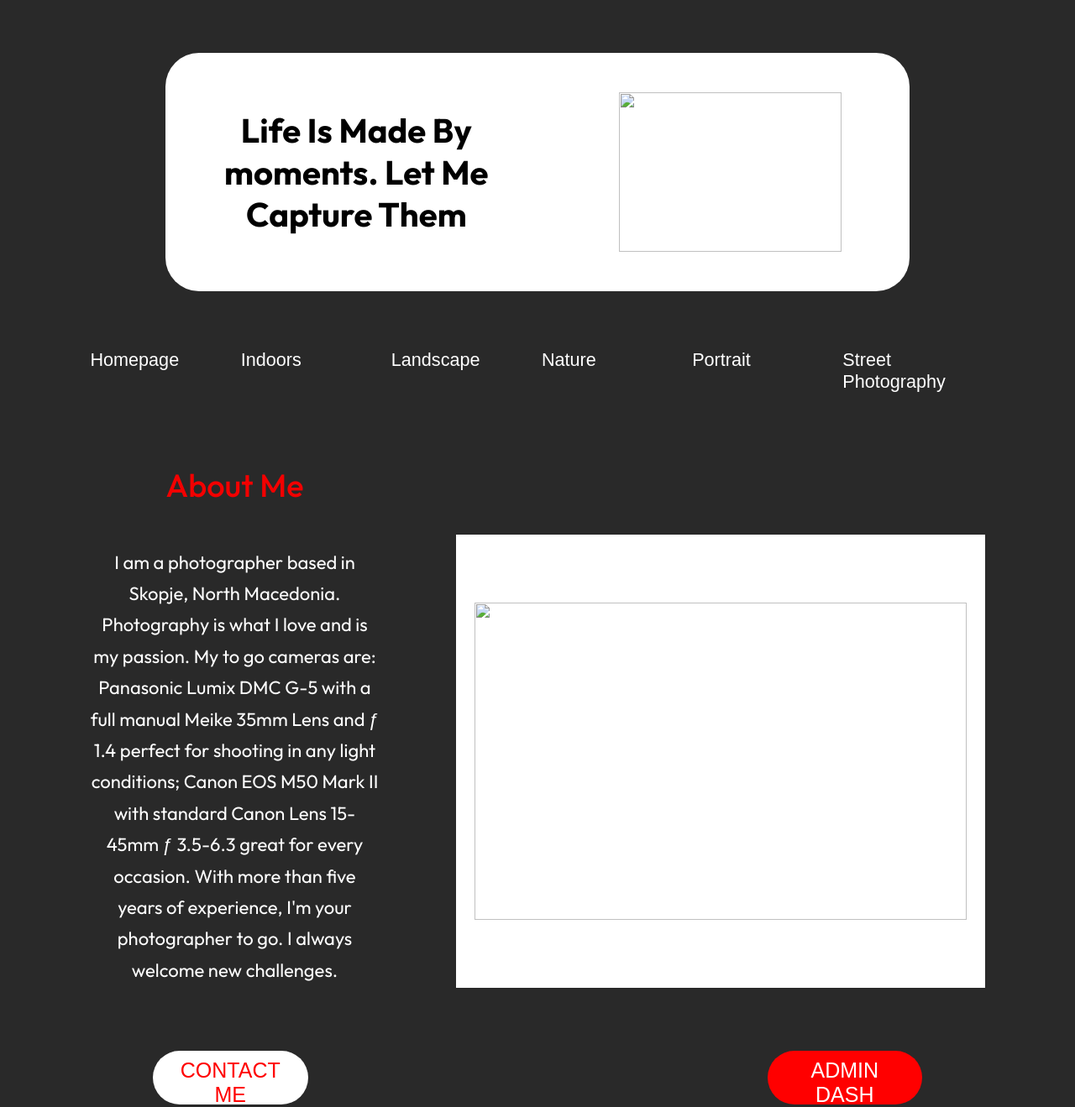
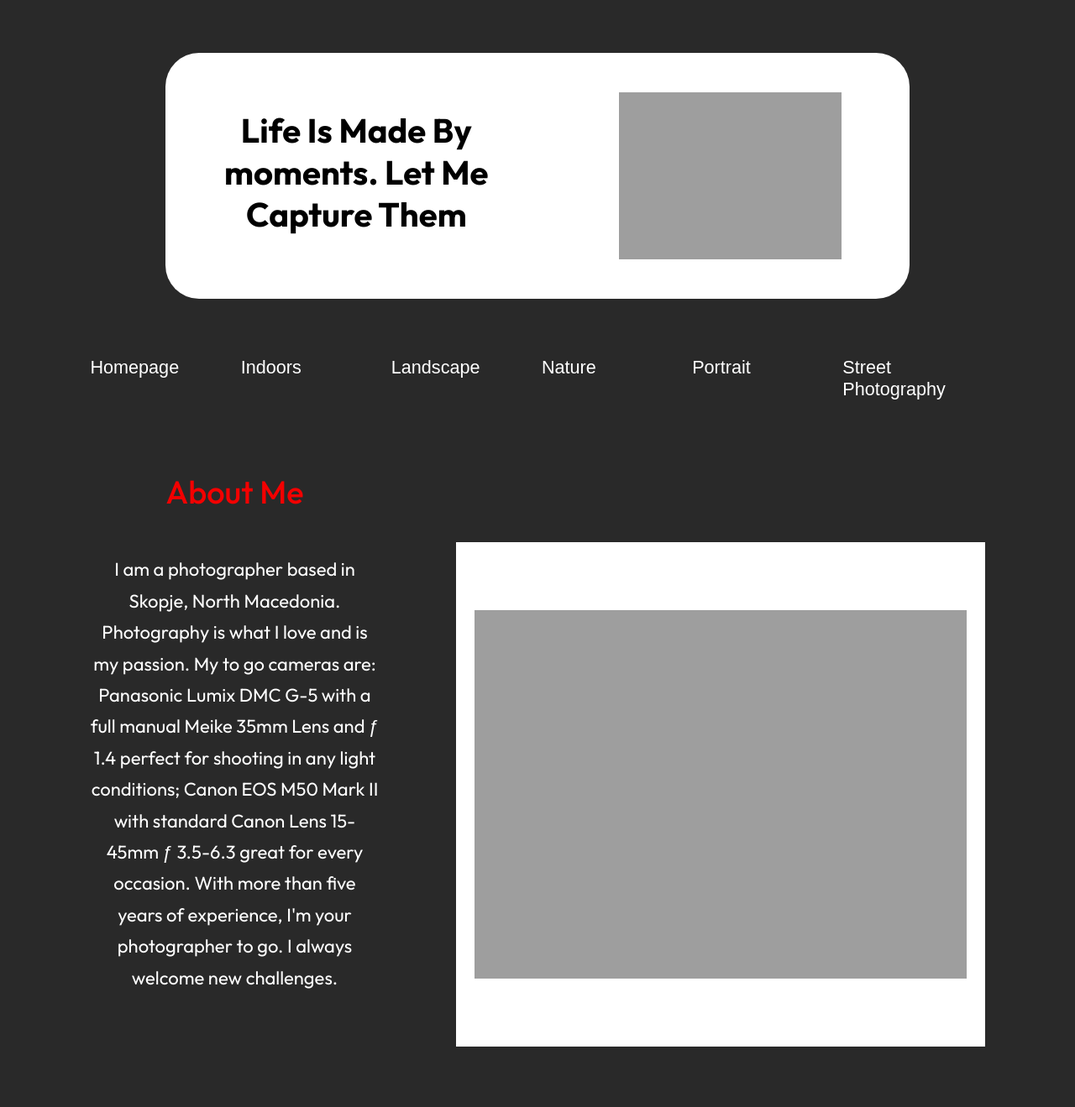
Before and after one commit to RistevskiAlen/Betweenphoto, a plain HTML site: page index.html in a window 1280 px wide. Shown: the part 290-1609 px from the top of the page at 84% size. Drawn offline with Linux system fonts and the light colour scheme; the site is published under a folder, as on GitHub Pages, so addresses that start at the root find nothing; a web font is replaced by a local one.

Commit message:
changes again

```diff
--- a/index.html
+++ b/index.html
@@ -18,7 +18,7 @@
     <div class="boxmotto">
       <h2>Life Is Made By moments. Let Me Capture Them</h2>
       <div class="photobox">
-        <img src="/images/main-photo.png" alt="Photograph of hands holding a camera">
+        <img src="images/main-photo.png" alt="Photograph of hands holding a camera">
       </div>
     </div>
   </div>
@@ -46,7 +46,7 @@
           With more than five years of experience, I&#39m your photographer to go.
           I always welcome new challenges. </p>
       </div>
-      <div class="my-photo-box"><img src="/Images/my-photo.png" alt="A photo of me">
+      <div class="my-photo-box"><img src="images/my-photo.png" alt="A photo of me">
       </div>
     </div>
   </div>
```
